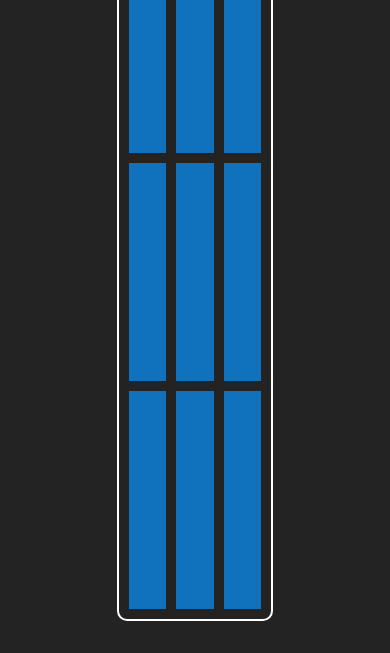
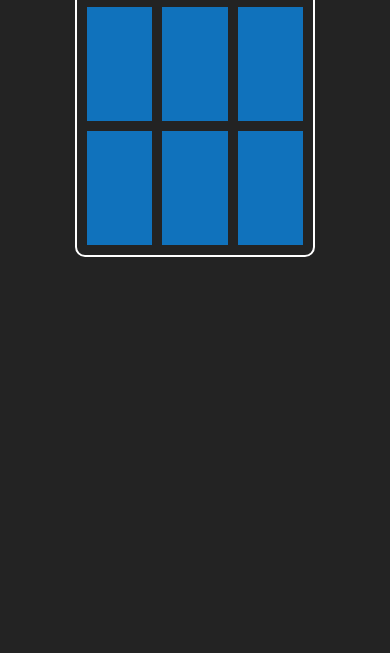
Before and after one commit to Mohand-Hatem/Js-Tasks, a plain HTML site: page XOGame/index.html in a window 390 px wide. Shown: the part 191-844 px from the top of the page. Drawn offline with Linux system fonts and the light colour scheme.

Commit message:
Update style.css

```diff
--- a/XOGame/css/style.css
+++ b/XOGame/css/style.css
@@ -96,8 +96,14 @@ h2 {
   background-color: #000 !important;
 }
 
-@media (max-width: 992px) {
+@media (max-width: 1000px) {
   body {
-    height: auto;
+    height: fit-content;
   }
 }
+
+@media (max-width: 600px) {
+  .container {
+    width: fit-content;
+  }
+}
```
